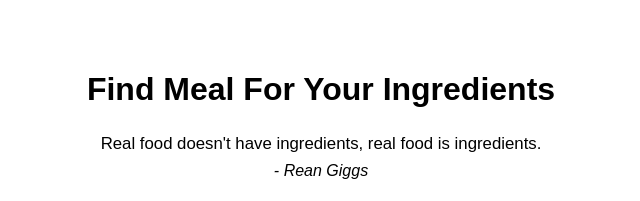
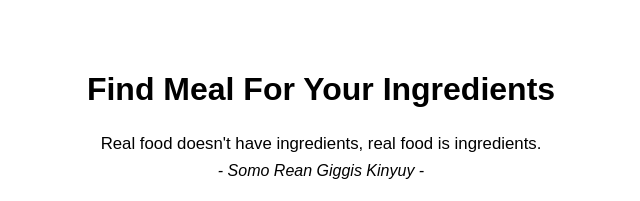
Before and after one commit to Rean64/MEALAPI, a plain HTML site: page index.html in a window 1280 px wide. Shown: the top 201 px of the page, without its empty margins (319-959 px from the left). Drawn offline with Linux system fonts and the light colour scheme.

Commit message:
Update index.html
name added

```diff
--- a/index.html
+++ b/index.html
@@ -13,7 +13,7 @@
       <div class="meal-search">
         <h2 class="title">Find Meal For Your Ingredients</h2>
         <blockquote>Real food doesn't have ingredients, real food is ingredients.<br>
-        <cite>- Rean Giggs</cite>
+        <cite>- Somo Rean Giggis Kinyuy -</cite>
         </blockquote>
         <div class="meal-search-box">
           <input type="text" class="search-control" placeholder="Enter an ingredient" id="search-input">
```
